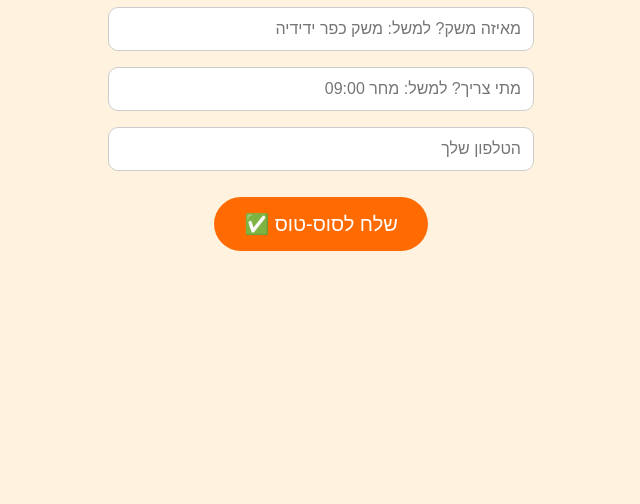
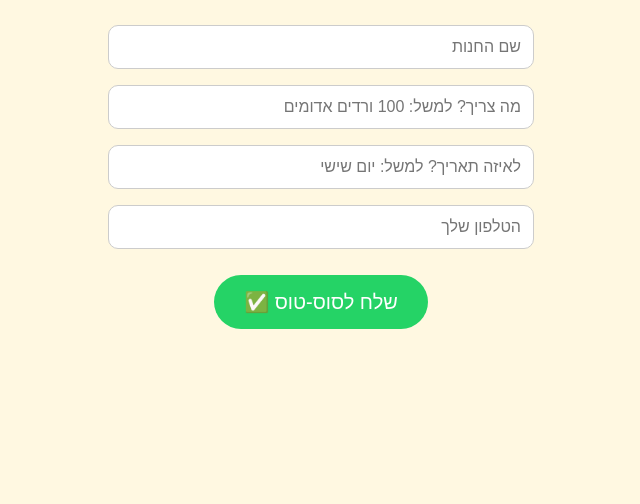
Before and after one commit to sustus2014-cloud/---, a plain HTML site: page hanut.html in a window 1280 px wide. Shown: the part 296-800 px from the top of the page, without its empty margins (319-959 px from the left). Drawn offline with Linux system fonts and the light colour scheme.

Commit message:
Update hanut.html

```diff
--- a/hanut.html
+++ b/hanut.html
@@ -1 +1 @@
-<!DOCTYPE html><html lang="he" dir="rtl"><head><meta charset="UTF-8"><meta name="viewport" content="width=device-width,initial-scale=1"><title>סוס-טוס | חנות</title><style>body{font-family:Arial;text-align:center;background:#fff3e0;padding:20px}input,textarea{width:90%;max-width:400px;padding:12px;margin:8px;border-radius:10px;border:1px solid #ccc;font-size:16px}button{background:#FF6B00;color:white;border:none;padding:15px 30px;font-size:20px;border-radius:50px;cursor:pointer}</style></head><body>img src="IMG-20261123-WA0003.jpg"<h1>🐎🌸 סוס-טוס - חנות</h1><h2>צריך סחורה מהמשק?</h2><input id="shem" placeholder="שם החנות"><br><input id="mah" placeholder="מה אתה צריך? למשל: 30 זרי חמניות"><br><input id="mehan" placeholder="מאיזה משק? למשל: משק כפר ידידיה"><br><input id="matay" placeholder="מתי צריך? למשל: מחר 09:00"><br><input id="tel" placeholder="הטלפון שלך"><br><br><button onclick="shlach()">שלח לסוס-טוס ✅</button><script>function shlach(){let t="היי סוס-טוס! אני חנות 🐎%0Aשם החנות: "+document.getElementById('shem').value+"%0Aמה צריך: "+document.getElementById('mah').value+"%0Aמאיזה משק: "+document.getElementById('mehan').value+"%0Aמתי צריך: "+document.getElementById('matay').value+"%0Aטלפון: "+document.getElementById('tel').value;window.open("https://wa.me/972528671331?text="+t)}</script></body></html>
+<!DOCTYPE html><html lang="he" dir="rtl"><head><meta charset="UTF-8"><meta name="viewport" content="width=device-width,initial-scale=1"><title>סוס-טוס | חנות</title><style>body{font-family:Arial;text-align:center;background:#fff8e1;padding:20px}input{width:90%;max-width:400px;padding:12px;margin:8px;border-radius:10px;border:1px solid #ccc;font-size:16px}button{background:#25D366;color:white;border:none;padding:15px 30px;font-size:20px;border-radius:50px}img{width:150px;border-radius:20px}</style></head><body><img src="IMG-20261123-WA0003.jpg"><h1>סוס-טוס - חנות</h1><h2>צריך סחורה מהמשק?</h2><input id="shem" placeholder="שם החנות"><br><input id="mah" placeholder="מה צריך? למשל: 100 ורדים אדומים"><br><input id="matay" placeholder="לאיזה תאריך? למשל: יום שישי"><br><input id="tel" placeholder="הטלפון שלך"><br><br><button onclick="shlach()">שלח לסוס-טוס ✅</button><script>function shlach(){let t="היי סוס-טוס! אני חנות %0Aשם החנות: "+document.getElementById('shem').value+"%0Aמה צריך: "+document.getElementById('mah').value+"%0Aלאיזה תאריך: "+document.getElementById('matay').value+"%0Aטלפון: "+document.getElementById('tel').value;window.open("https://wa.me/972528671331?text="+t)}</script></body></html>
```
